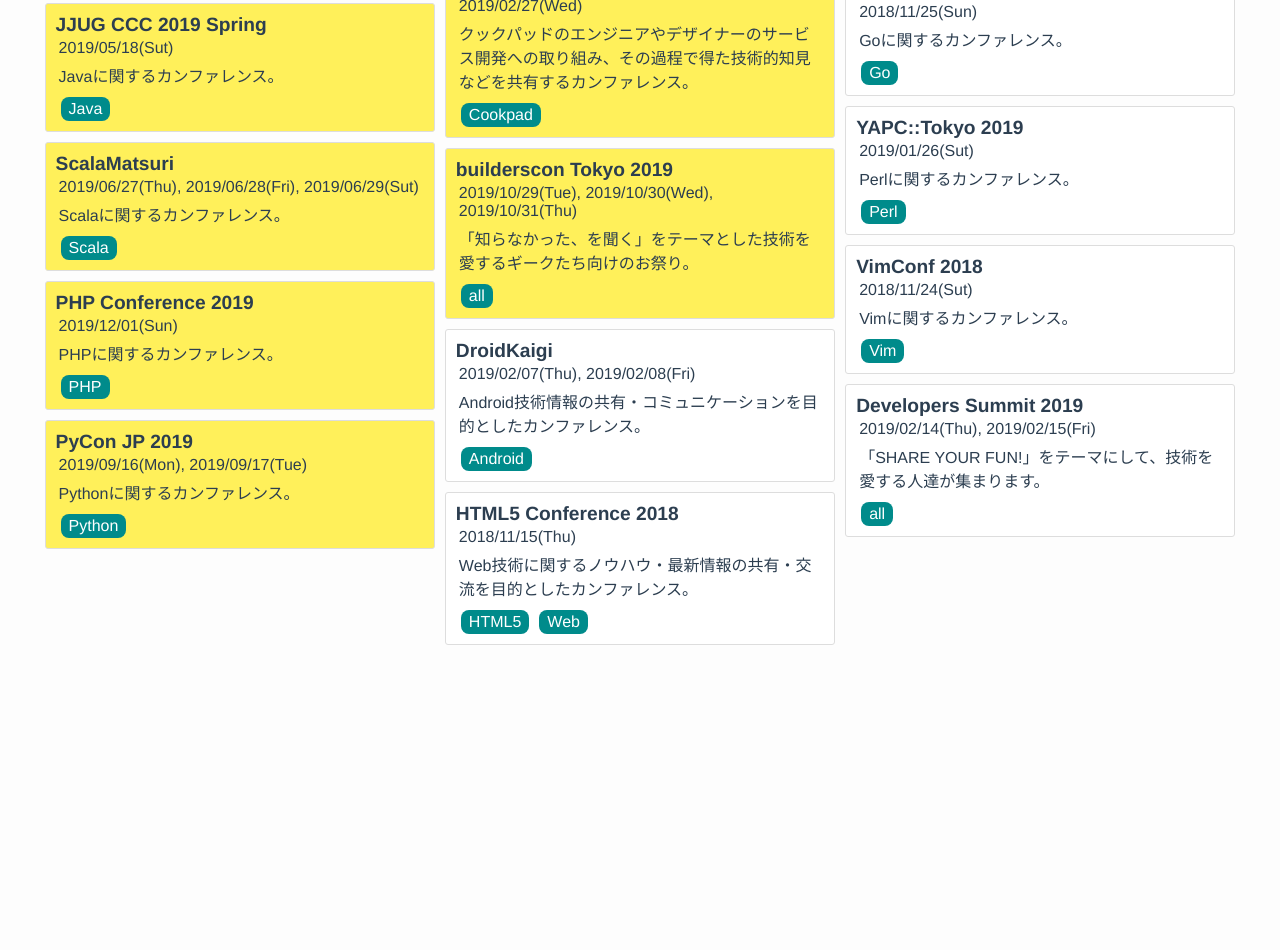
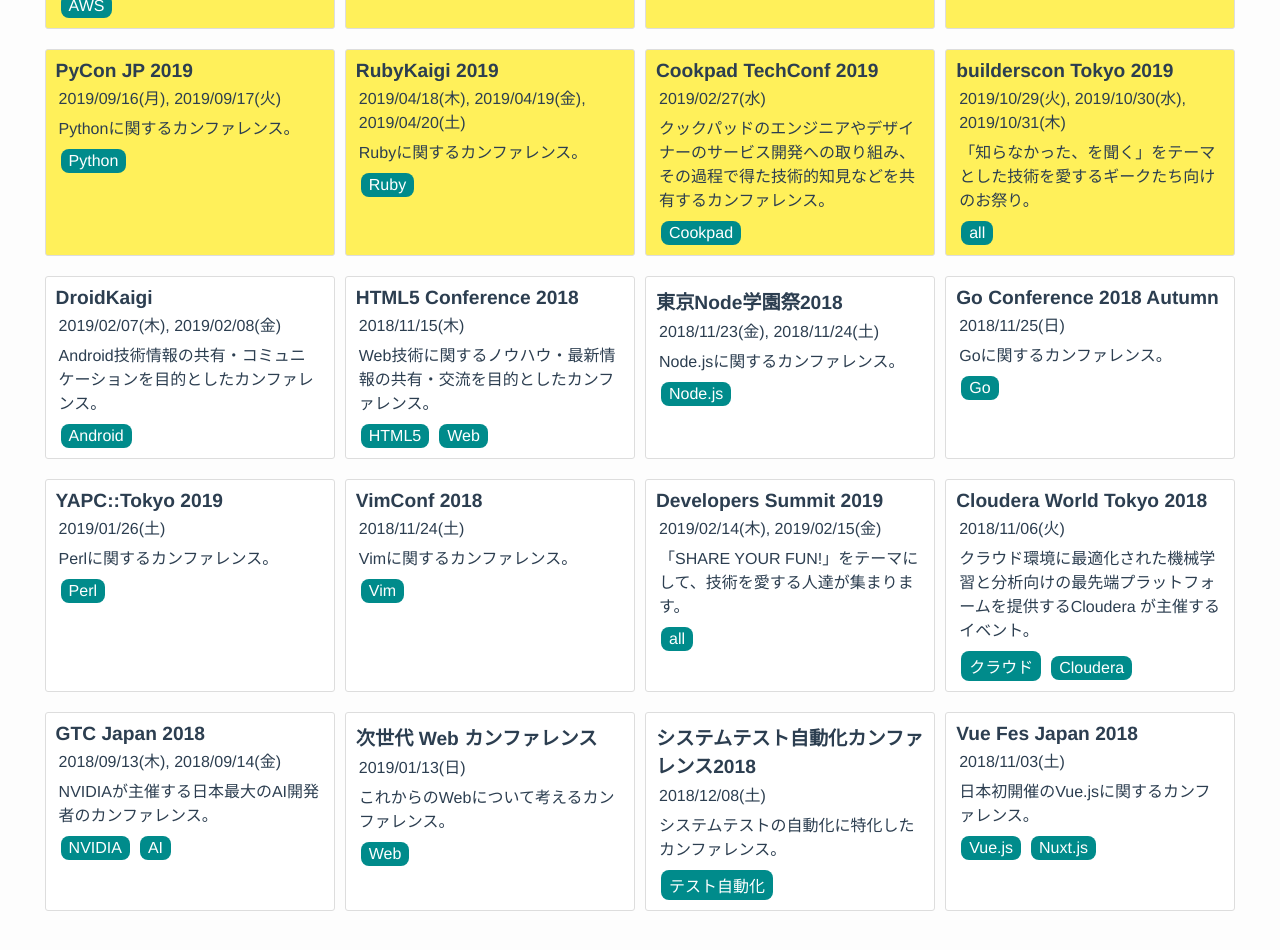
Before and after one commit to cigalecigales/conference-list, a Vue app: page / in a window 1280 px wide. Shown: the part 340-1290 px from the top of the page. Before the commit the page ends 1040 px from the top, so only its background shows below. Built offline with nearby package versions, Linux system fonts and the light colour scheme.

Commit message:
イベントの追加およびデザイン修正

```diff
--- a/src/App.vue
+++ b/src/App.vue
@@ -4,9 +4,7 @@
       <!-- <img alt="Vue logo" src="./assets/logo.png" style="width: 100px;"> -->
       Conference List
     </div>
-    <div class="sub_area">
-      日本国内で開催されるカンファレンス等のIT系大型イベントのみを集めたリスト
-    </div>
+    <div class="sub_area">日本国内で開催されるカンファレンス等のIT系大型イベントのみを集めたリスト</div>
     <div class="input_area">
       <input
         type="text"
@@ -46,14 +44,15 @@
   methods: {
     filterList() {
       // 今日
-      const today = new Date();
+      const today = new Date()
       // 開催中 or 開催前イベントリスト
       let beforeList = [];
       // 過去のイベントリスト
       let afterList = [];
 
       items.forEach(d => {
-        let flg = false;
+        // 追加済みフラグ
+        let addedFlg = false;
 
         // 入力欄が空でない場合
         if (this.filterText) {
@@ -68,26 +67,31 @@
         d.eventDate.forEach(ed => {
           const eventDate = new Date(ed);
           // イベント開催当日 or イベント開催前の場合
-          if (
-            today.toString() === eventDate.toString() ||
-            today.getTime() < eventDate.getTime()
-          ) {
-            if (!flg) {
-              d.isNow = true;
-              flg = true;
-              beforeList.push(d);
+          if (today.toString() === eventDate.toString()) {
+            if (!addedFlg) {
+              // イベント当日
+              d.status = 1;
+              addedFlg = true;
+              beforeList.push(d)
+            }
+          } else if (today.getTime() < eventDate.getTime()) {
+            if (!addedFlg) {
+              // イベント開催前
+              d.status = 2;
+              addedFlg = true;
+              beforeList.push(d)
             }
           }
         });
         // イベント開催後の場合
-        if (!flg) {
-          d.isNow = false;
-          afterList.push(d);
+        if (!addedFlg) {
+          d.status = 3;
+          afterList.push(d)
         }
       });
 
-      let result = beforeList.concat(afterList);
-      this.data = result.concat();
+      let result = beforeList.concat(afterList)
+      this.data = result.concat()
     },
     openGithub() {
       window.open('https://github.com/cigalecigales/conference-list')
@@ -135,7 +139,7 @@
   width: 100%;
   padding: 5px 8px;
   border-radius: 3px;
-  border: 1px solid #FFA500;
+  border: 1px solid #ffa500;
 }
 
 .input_text:focus {
@@ -147,13 +151,23 @@
   margin-bottom: 50px;
   padding: 5px;
   width: 95%;
-  column-count: 3;
-  column-gap: 10px;
+  /* column-count: 3;
+  column-gap: 10px; */
   margin-top: 30px;
+  display: grid;
+  grid-gap: 10px;
+  grid-template-columns: repeat(auto-fill, minmax(250px,1fr));
+  grid-auto-rows: auto;
+
 }
 
 .github {
-  background: linear-gradient(to top right, rgba(255,255,255,0) 50%, #FFA500 50.5%) no-repeat top left/100% 100%;
+  background: linear-gradient(
+      to top right,
+      rgba(255, 255, 255, 0) 50%,
+      #ffa500 50.5%
+    )
+    no-repeat top left/100% 100%;
   width: 60px;
   height: 60px;
   text-align: right;
@@ -164,7 +178,12 @@
 
 .github:hover {
   cursor: pointer;
-  background: linear-gradient(to top right, rgba(255,255,255,0) 50%, #f57868 50.5%) no-repeat top left/100% 100%;
+  background: linear-gradient(
+      to top right,
+      rgba(255, 255, 255, 0) 50%,
+      #f57868 50.5%
+    )
+    no-repeat top left/100% 100%;
 }
 
 .github > i {
--- a/src/components/Card.vue
+++ b/src/components/Card.vue
@@ -1,11 +1,9 @@
 <template>
-  <div class="card" @click="openWebsite(data.url)" :class="{ now: data.isNow }">
+  <div class="card" @click="openWebsite(data.url)" :class="eventStatus(data.status)">
     <div class="name">
       {{ data.name }}
     </div>
-    <div class="eventDate">
-      {{ eventDate }}
-    </div>
+    <div class="eventDate" v-html="eventDate"></div>
     <div class="description">
       {{ data.description }}
     </div>
@@ -28,6 +26,9 @@
     Tag
   },
   computed: {
+    /**
+     * 開催日付のフォーマット
+     */
     eventDate() {
       let dataList = []
       this.data.eventDate.forEach(d => {
@@ -36,11 +37,29 @@
         dataList.push(d + `(${day})`)
       })
       return dataList.join(', ')
-    }
+    },
+
   },
   methods: {
+    /**
+     * イベントクリック時の処理
+     */
     openWebsite(url) {
       window.open(url)
+    },
+
+    /**
+     * イベントのステータスチェック処理（当日、未来、過去）
+     */
+    eventStatus(status) {
+      switch(status) {
+        case 1:
+          return 'today'
+        case 2:
+          return 'future'
+        case 3:
+          return ''
+      }
     }
   }
 }
@@ -52,9 +71,6 @@
   border: 1px solid #dddddd;
   border-radius: 3px;
   padding: 10px;
-  -webkit-column-break-inside: avoid;
-  page-break-inside: avoid;
-  break-inside: avoid;
   margin-bottom: 10px;
   transition: 0.2s;
   color: #2c3e50;
@@ -66,7 +82,13 @@
   color: #ffffff !important;
 }
 
-.card.now {
+.card.today {
+  background: #ff1493 !important;
+  cursor: pointer;
+  color: #ffffff !important;
+}
+
+.card.future {
   background: #FFF05A;
 }
 
--- a/src/data/items.json
+++ b/src/data/items.json
@@ -96,7 +96,7 @@
     "tags": ["Vim"]
   },
   {
-    "id": 12,
+    "id": 13,
     "name": "Cookpad TechConf 2019",
     "eventDate": ["2019/02/27"],
     "url": "https://techconf.cookpad.com/2019/",
@@ -104,7 +104,7 @@
     "tags": ["Cookpad"]
   },
   {
-    "id": 13,
+    "id": 14,
     "name": "builderscon Tokyo 2019",
     "eventDate": ["2019/10/29", "2019/10/30", "2019/10/31"],
     "url": "http://2019.tokyo.builderscon.io/",
@@ -112,11 +112,51 @@
     "tags": ["all"]
   },
   {
-    "id": 14,
+    "id": 15,
     "name": "Developers Summit 2019",
     "eventDate": ["2019/02/14", "2019/02/15"],
     "url": "https://event.shoeisha.jp/devsumi/20190214",
     "description": "「SHARE YOUR FUN!」をテーマにして、技術を愛する人達が集まります。",
     "tags": ["all"]
+  },
+  {
+    "id": 16,
+    "name": "Cloudera World Tokyo 2018",
+    "eventDate": ["2018/11/06"],
+    "url": "https://www.clouderaworldtokyo.com/",
+    "description": "クラウド環境に最適化された機械学習と分析向けの最先端プラットフォームを提供するCloudera が主催するイベント。",
+    "tags": ["クラウド", "Cloudera"]
+  },
+  {
+    "id": 17,
+    "name": "GTC Japan 2018",
+    "eventDate": ["2018/09/13", "2018/09/14"],
+    "url": "https://www.nvidia.com/ja-jp/gtc/",
+    "description": "NVIDIAが主催する日本最大のAI開発者のカンファレンス。",
+    "tags": ["NVIDIA", "AI"]
+  },
+  {
+    "id": 18,
+    "name": "次世代 Web カンファレンス",
+    "eventDate": ["2019/01/13"],
+    "url": "https://nextwebconf.connpass.com/event/103056/",
+    "description": "これからのWebについて考えるカンファレンス。",
+    "tags": ["Web"]
+  },
+  {
+    "id": 19,
+    "name": "システムテスト自動化カンファレンス2018",
+    "eventDate": ["2018/12/08"],
+    "url": "https://testautomationresearch.connpass.com/event/106559/",
+    "description": "システムテストの自動化に特化したカンファレンス。",
+    "tags": ["テスト自動化"]
+  },
+  {
+    "id": 20,
+    "name": "Vue Fes Japan 2018",
+    "eventDate": ["2018/11/03"],
+    "url": "https://vuefes.jp/",
+    "description": "日本初開催のVue.jsに関するカンファレンス。",
+    "tags": ["Vue.js", "Nuxt.js"]
   }
 ]
--- a/src/util/dateUtil.js
+++ b/src/util/dateUtil.js
@@ -2,19 +2,19 @@
   checkDay(day) {
     switch(day) {
       case 0:
-        return 'Sun'
+        return '日'
       case 1:
-        return 'Mon'
+        return '月'
       case 2:
-        return 'Tue'
+        return '火'
       case 3:
-        return 'Wed'
+        return '水'
       case 4:
-        return 'Thu'
+        return '木'
       case 5:
-        return 'Fri'
+        return '金'
       case 6:
-        return 'Sut'
+        return '土'
     }
   }
 }
```
